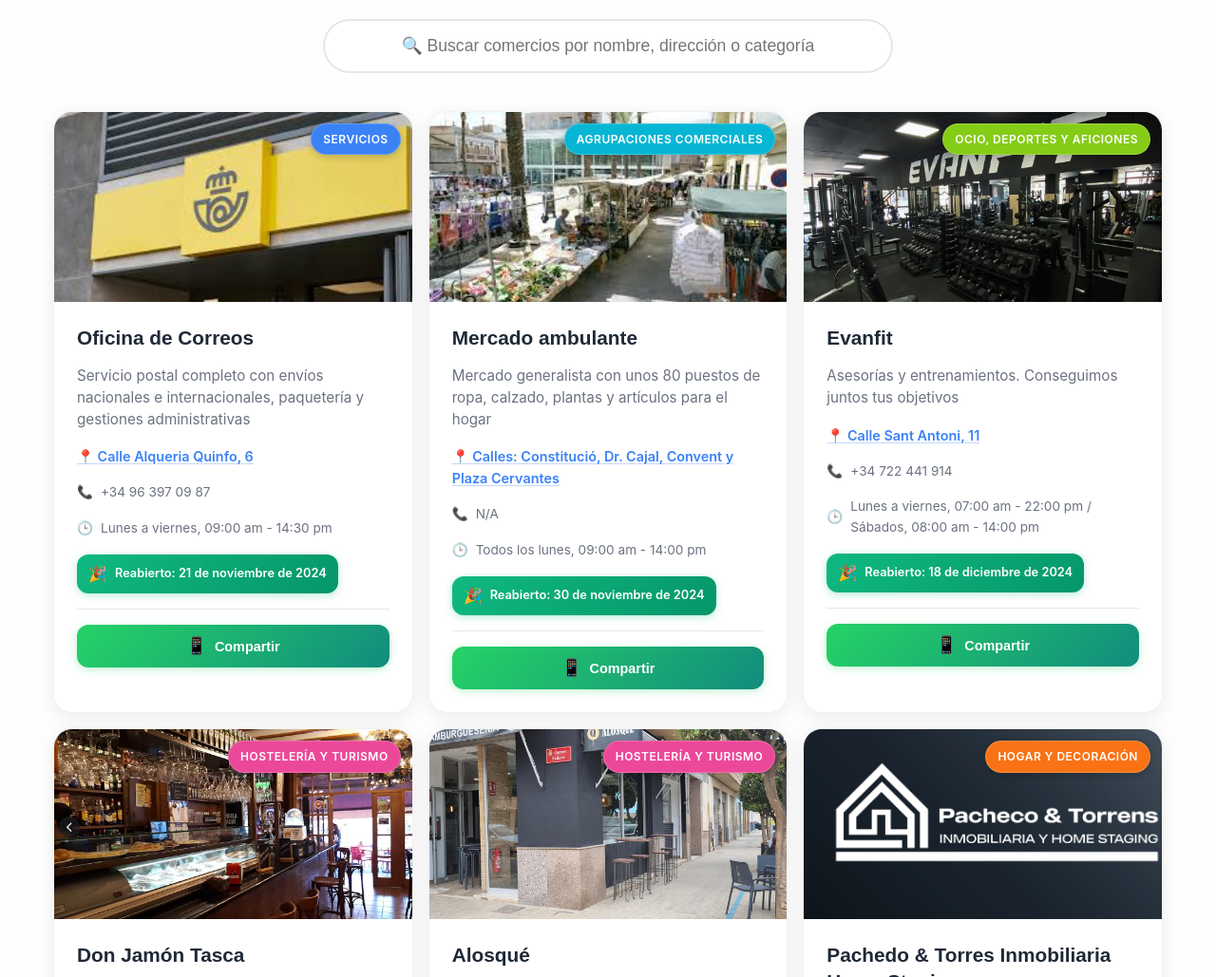
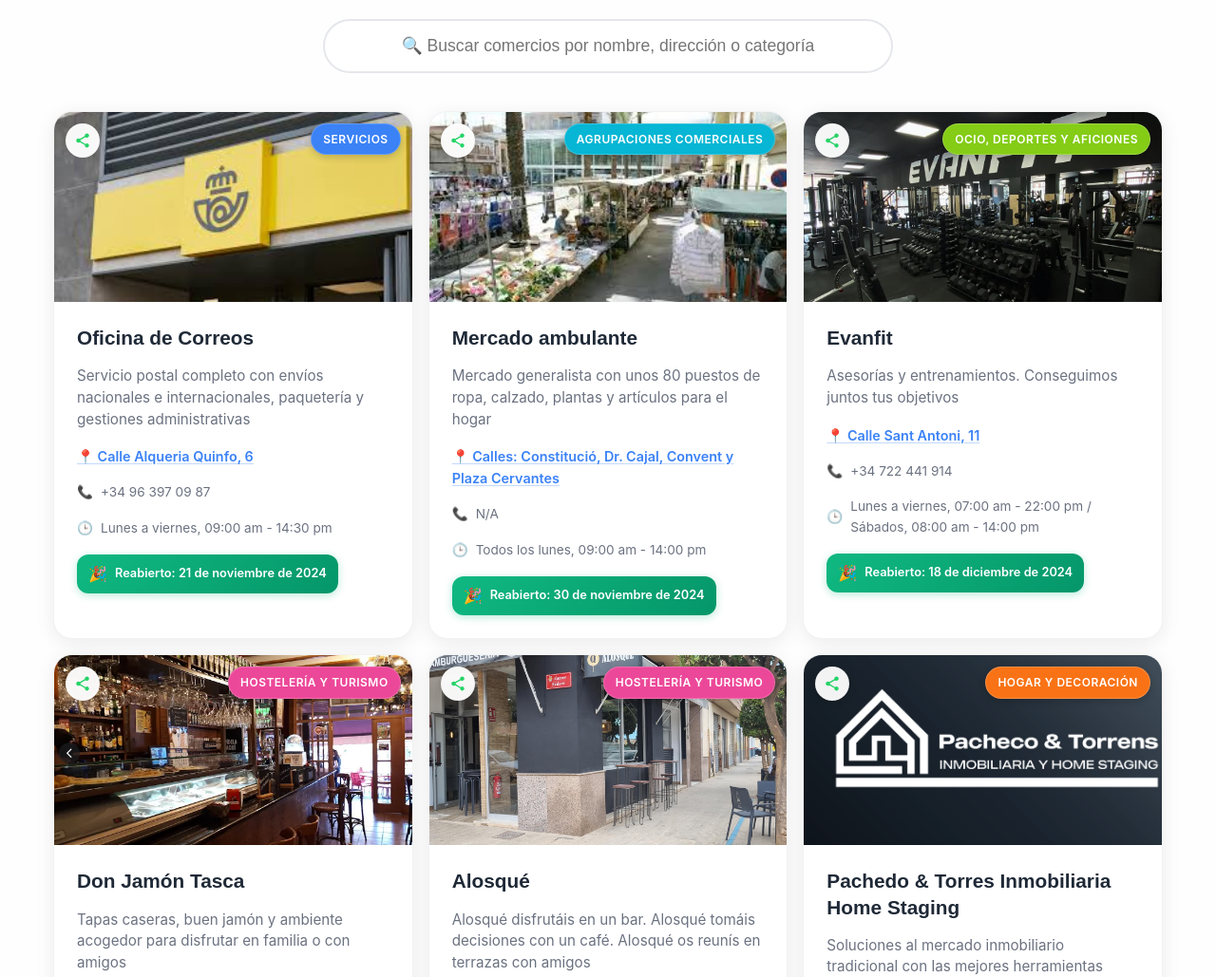
Before and after one commit to anmarca6/comercios-abiertos-paiporta, a website built with webpack: page index.html in a window 1280 px wide. Shown: the part 280-1309 px from the top of the page at 95% size. Built offline with nearby package versions, Linux system fonts and the light colour scheme; some packages are replaced by stand-ins of ours; files whose address does not match are found by name.

Commit message:
refactor: rediseñar botón de compartir como icono minimalista en esquina superior izquierda

```diff
--- a/index.html
+++ b/index.html
@@ -600,47 +600,41 @@
             transform: translateY(-1px);
         }
 
-        /* Estilos para el botón de compartir */
-        .business-actions {
-            margin-top: 1rem;
-            padding-top: 1rem;
-            border-top: 1px solid #e5e7eb;
-        }
-
-        .share-button {
-            background: linear-gradient(135deg, #25d366 0%, #128c7e 100%);
-            color: white;
+        /* Estilos para el botón de compartir minimalista */
+        .share-icon-button {
+            position: absolute;
+            top: 12px;
+            left: 12px;
+            background: rgba(255, 255, 255, 0.95);
             border: none;
-            padding: 0.75rem 1rem;
-            border-radius: 12px;
-            font-size: 0.9rem;
-            font-weight: 600;
+            border-radius: 50%;
+            width: 36px;
+            height: 36px;
             cursor: pointer;
             transition: all 0.3s ease;
             display: flex;
             align-items: center;
-            gap: 0.5rem;
-            box-shadow: 0 2px 8px rgba(37, 211, 102, 0.3);
-            width: 100%;
             justify-content: center;
+            box-shadow: 0 2px 8px rgba(0, 0, 0, 0.15);
+            backdrop-filter: blur(10px);
+            color: #25d366;
+            z-index: 10;
         }
 
-        .share-button:hover {
-            transform: translateY(-2px);
-            box-shadow: 0 4px 16px rgba(37, 211, 102, 0.4);
-            background: linear-gradient(135deg, #22c55e 0%, #15803d 100%);
+        .share-icon-button:hover {
+            transform: scale(1.1);
+            box-shadow: 0 4px 12px rgba(0, 0, 0, 0.2);
+            background: rgba(255, 255, 255, 1);
+            color: #128c7e;
         }
 
-        .share-button:active {
-            transform: translateY(0);
+        .share-icon-button:active {
+            transform: scale(0.95);
         }
 
-        .share-icon {
-            font-size: 1.1rem;
-        }
-
-        .share-text {
-            font-weight: 600;
+        .share-icon-button svg {
+            width: 18px;
+            height: 18px;
         }
 
         .btn-secondary {
@@ -1007,13 +1001,12 @@
                         ${comercio.horario ? `<div class="business-detail"><strong>🕒</strong> ${comercio.horario}</div>` : ''}
                     </div>
                     ${comercio.fechaReapertura ? `<div class="reopen-date">Reabierto: ${formatFecha(comercio.fechaReapertura)}</div>` : ''}
-                    <div class="business-actions">
-                        <button class="share-button" onclick="shareBusiness('${comercio.nombre}', '${comercio.tipo}', '${comercio.direccion}', '${comercio.telefono || ''}', '${comercio.descripcion || ''}')" aria-label="Compartir negocio vía WhatsApp">
-                            <span class="share-icon">📱</span>
-                            <span class="share-text">Compartir</span>
-                        </button>
-                    </div>
                 </div>
+                <button class="share-icon-button" onclick="shareBusiness('${comercio.nombre}', '${comercio.tipo}', '${comercio.direccion}', '${comercio.telefono || ''}', '${comercio.descripcion || ''}')" aria-label="Compartir negocio vía WhatsApp">
+                    <svg width="20" height="20" viewBox="0 0 24 24" fill="currentColor">
+                        <path d="M18 16.08c-.76 0-1.44.3-1.96.77L8.91 12.7c.05-.23.09-.46.09-.7s-.04-.47-.09-.7l7.05-4.11c.54.5 1.25.81 2.04.81 1.66 0 3-1.34 3-3s-1.34-3-3-3-3 1.34-3 3c0 .24.04.47.09.7L8.04 9.81C7.5 9.31 6.79 9 6 9c-1.66 0-3 1.34-3 3s1.34 3 3 3c.79 0 1.5-.31 2.04-.81l7.12 4.16c-.05.21-.08.43-.08.65 0 1.61 1.31 2.92 2.92 2.92s2.92-1.31 2.92-2.92-1.31-2.92-2.92-2.92z"/>
+                    </svg>
+                </button>
             `;
 
             return card;
```
